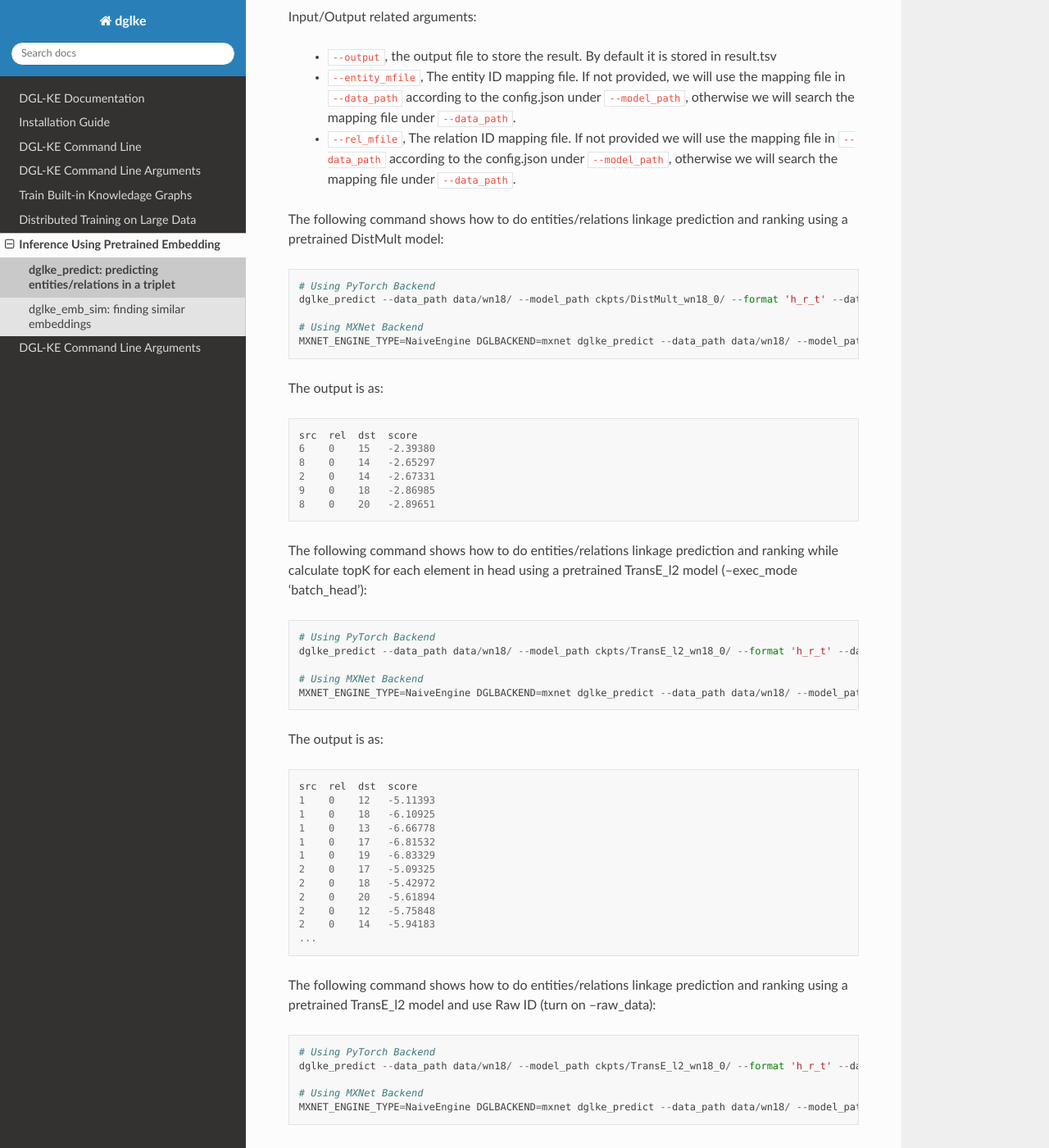
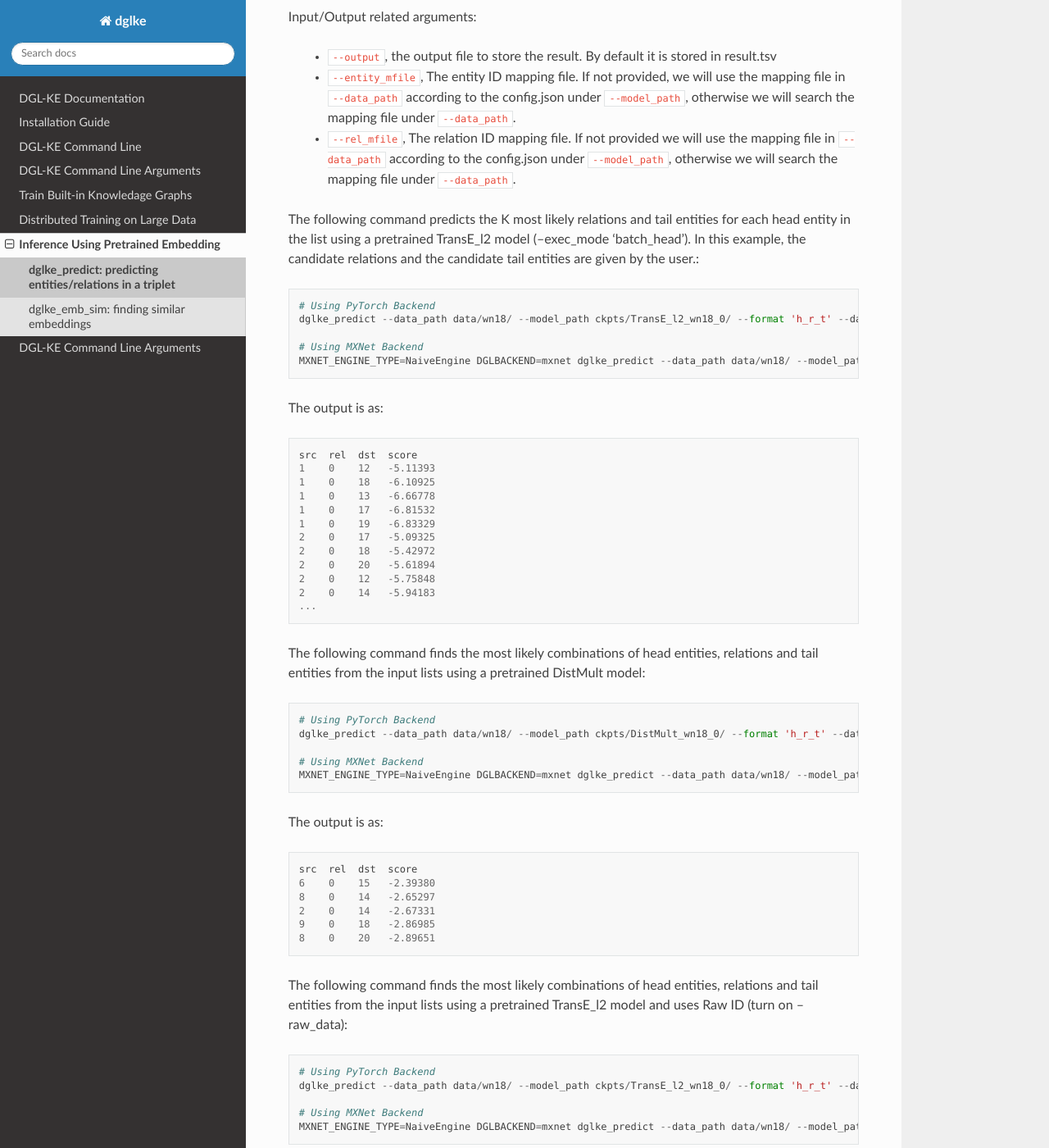
Before and after one commit to awslabs/dgl-ke, a Sphinx documentation site: the page built from docs/source/predict.rst, in a window 1280 px wide and 1400 px high, scrolled down 1668 px. Shown: the whole window at 82% size. Built offline with Sphinx 7.4.7 and the Read the Docs theme 2.0.0, drawn with Linux system fonts in a browser that asks for light colours; pages that are not in the unit, such as notebooks, are missing from menus.

Commit message:
Update predict.rst

```diff
--- a/docs/source/predict.rst
+++ b/docs/source/predict.rst
@@ -44,24 +44,7 @@ Input/Output related arguments:
   * ``--entity_mfile``, The entity ID mapping file. If not provided, we will use the mapping file in ``--data_path`` according to the config.json under ``--model_path``, otherwise we will search the mapping file under ``--data_path``.
   * ``--rel_mfile``, The relation ID mapping file. If not provided we will use the mapping file in ``--data_path`` according to the config.json under ``--model_path``,  otherwise we will search the mapping file under ``--data_path``.
 
-The following command shows how to do entities/relations linkage prediction and ranking using a pretrained DistMult model::
-
-    # Using PyTorch Backend
-    dglke_predict --data_path data/wn18/ --model_path ckpts/DistMult_wn18_0/ --format 'h_r_t' --data_files head.list rel.list tail.list --score_func none --topK 5
-
-    # Using MXNet Backend
-    MXNET_ENGINE_TYPE=NaiveEngine DGLBACKEND=mxnet dglke_predict --data_path data/wn18/ --model_path ckpts/DistMult_wn18_0/ --format 'h_r_t' --data_files head.list rel.list tail.list --score_func none --topK 5
-
-The output is as::
-
-    src  rel  dst  score
-    6    0    15   -2.39380
-    8    0    14   -2.65297
-    2    0    14   -2.67331
-    9    0    18   -2.86985
-    8    0    20   -2.89651
-
-The following command shows how to do entities/relations linkage prediction and ranking while calculate topK for each element in head using a pretrained TransE_l2 model (--exec_mode ‘batch_head’)::
+The following command predicts the K most likely relations and tail entities for each head entity in the list using a pretrained TransE_l2 model (--exec_mode ‘batch_head’). In this example, the candidate relations and the candidate tail entities are given by the user.::
 
     # Using PyTorch Backend
     dglke_predict --data_path data/wn18/ --model_path ckpts/TransE_l2_wn18_0/ --format 'h_r_t' --data_files head.list rel.list tail.list --score_func logsigmoid --topK 5 --exec_mode 'batch_head'
@@ -84,7 +67,24 @@ The output is as::
     2    0    14   -5.94183
     ...
 
-The following command shows how to do entities/relations linkage prediction and ranking using a pretrained TransE_l2 model and use Raw ID (turn on --raw_data)::
+The following command finds the most likely combinations of head entities, relations and tail entities from the input lists using a pretrained DistMult model::
+
+    # Using PyTorch Backend
+    dglke_predict --data_path data/wn18/ --model_path ckpts/DistMult_wn18_0/ --format 'h_r_t' --data_files head.list rel.list tail.list --score_func none --topK 5
+
+    # Using MXNet Backend
+    MXNET_ENGINE_TYPE=NaiveEngine DGLBACKEND=mxnet dglke_predict --data_path data/wn18/ --model_path ckpts/DistMult_wn18_0/ --format 'h_r_t' --data_files head.list rel.list tail.list --score_func none --topK 5
+
+The output is as::
+
+    src  rel  dst  score
+    6    0    15   -2.39380
+    8    0    14   -2.65297
+    2    0    14   -2.67331
+    9    0    18   -2.86985
+    8    0    20   -2.89651
+
+The following command finds the most likely combinations of head entities, relations and tail entities from the input lists using a pretrained TransE_l2 model and uses Raw ID (turn on --raw_data)::
 
     # Using PyTorch Backend
     dglke_predict --data_path data/wn18/ --model_path ckpts/TransE_l2_wn18_0/ --format 'h_r_t' --data_files raw_head.list raw_rel.list raw_tail.list --topK 5 --raw_data
```
